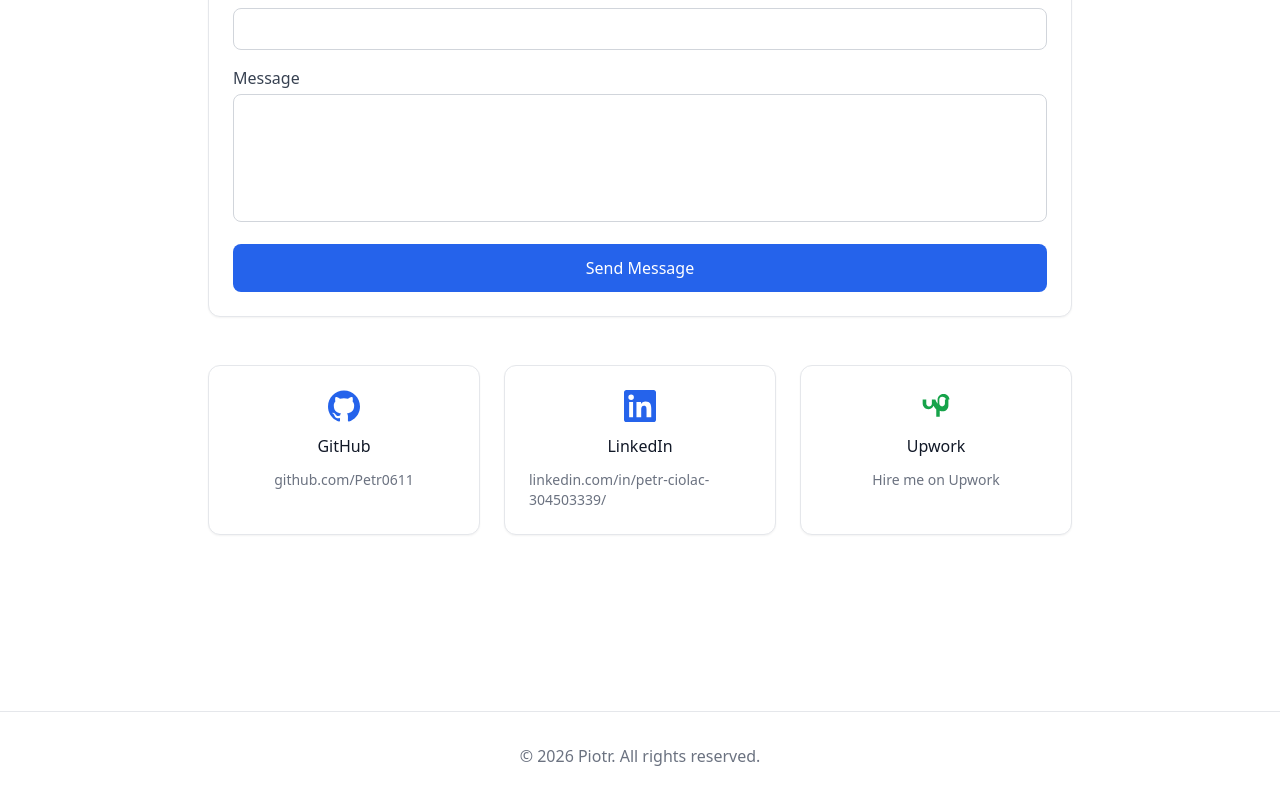
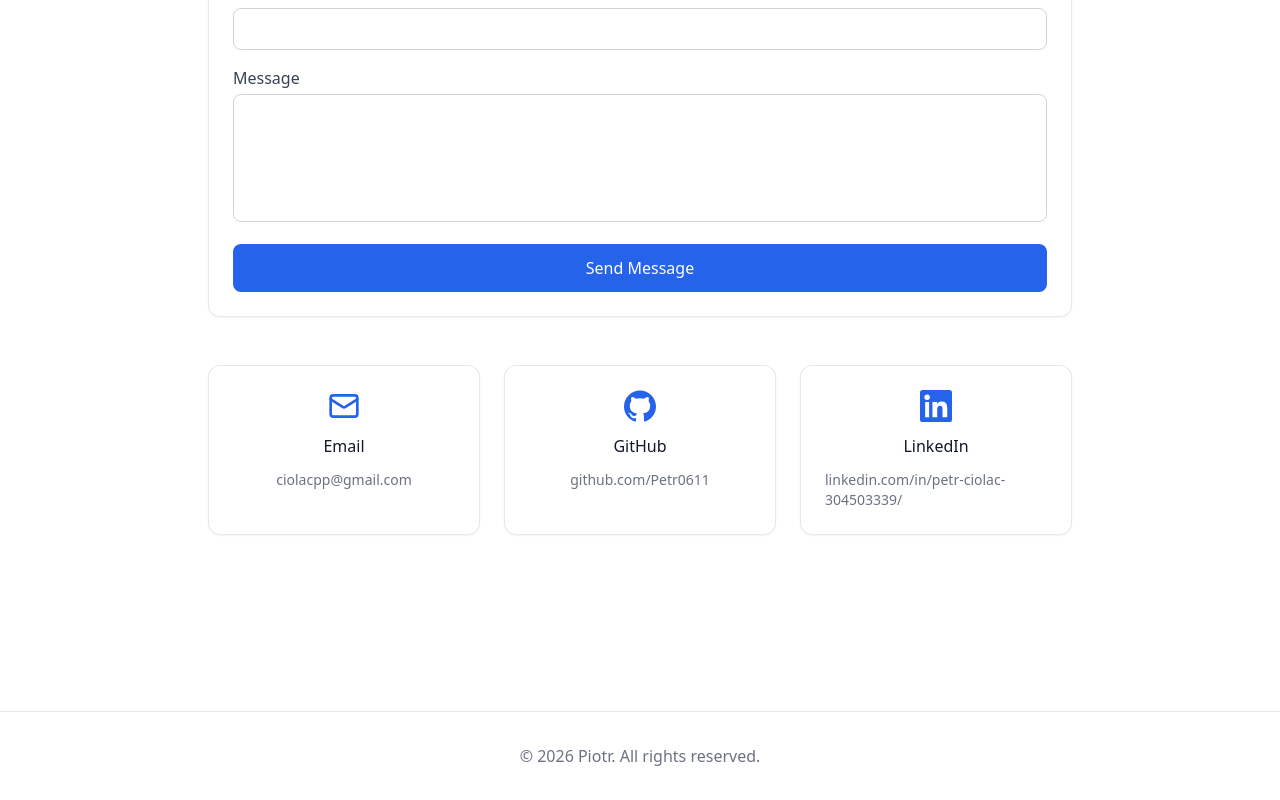
Before and after one commit to Petr0611/my-portfolio, a React (Vite) app: page / in a window 1280 px wide. Shown: the part 2122-2922 px from the top of the page. Built offline with nearby package versions, Linux system fonts and the light colour scheme; no server answers.

Commit message:
change backend

```diff
--- a/src/components/Contact.tsx
+++ b/src/components/Contact.tsx
@@ -129,8 +129,8 @@ function Contact() {
       {/* CONTACT LINKS */}
       <div className="grid grid-cols-1 sm:grid-cols-3 gap-6">
         {/* Email */}
-        {/* <motion.a
-          href="mailto:ciolacpp@gmail.com"
+        <motion.a
+          // href="mailto:ciolacpp@gmail.com"
           className="p-6 bg-white border border-gray-200 rounded-xl shadow-sm hover:shadow-md transition flex flex-col items-center gap-3"
           initial={{ opacity: 0, y: 30 }}
           whileInView={{ opacity: 1, y: 0 }}
@@ -140,7 +140,7 @@ function Contact() {
           <Mail className="w-8 h-8 text-blue-600" />
           <span className="text-gray-900 font-medium">Email</span>
           <span className="text-gray-500 text-sm">ciolacpp@gmail.com</span>
-        </motion.a> */}
+        </motion.a>
 
         {/* GitHub */}
         <motion.a
@@ -216,7 +216,7 @@ function Contact() {
         </motion.a>
 
         {/* Upwork */}
-        <motion.a
+        {/* <motion.a
           href="https://www.upwork.com/freelancers/~0110f74c5a0dc4aed7"
           target="_blank"
           className="p-6 bg-white border border-gray-200 rounded-xl shadow-sm hover:shadow-md transition flex flex-col items-center gap-3"
@@ -238,7 +238,7 @@ function Contact() {
 
           <span className="text-gray-900 font-medium">Upwork</span>
           <span className="text-gray-500 text-sm">Hire me on Upwork</span>
-        </motion.a>
+        </motion.a> */}
       </div>
     </section>
   );
```
Also changed, not shown: 1 other file (tests, documents, lock files or other folders).
